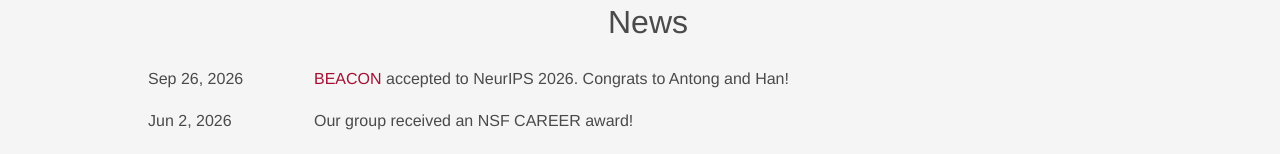
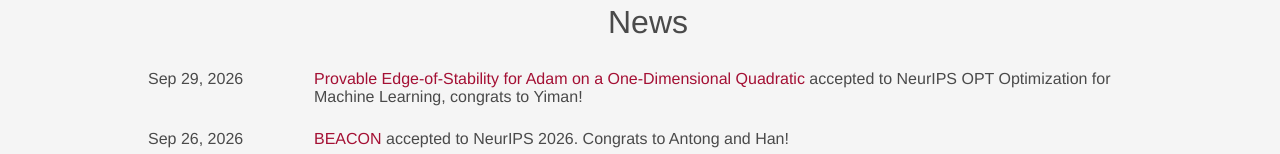
Before and after one commit to ComputationalRobotics/ComputationalRobotics.github.io, a React (Create React App) app: page / in a window 1280 px wide. Shown: the part 535-689 px from the top of the page. Built offline with nearby package versions, Linux system fonts and the light colour scheme.

Commit message:
update adam eos

```diff
--- a/src/components/HomePage/RecentNews.js
+++ b/src/components/HomePage/RecentNews.js
@@ -4,6 +4,12 @@
 // If you want to add to the news, just create dictionaries with keys 'date' (string), and 'content' (array of dictionaries).
 // If you want to add hyperlinks, just create dictionary with keys 'text' and 'link', otherwise just create text.
 const newsItems = [
+    {
+    date: 'Sep 29, 2026',
+    content: [
+      { text: 'Provable Edge-of-Stability for Adam on a One-Dimensional Quadratic', link: 'https://arxiv.org/abs/2608.20638'},
+      { text: ' accepted to NeurIPS OPT Optimization for Machine Learning, congrats to Yiman!'}
+    ],},
     {
     date: 'Sep 26, 2026',
     content: [
--- a/src/components/PublicationsPage.js
+++ b/src/components/PublicationsPage.js
@@ -66,11 +66,12 @@
   {
     id: 30,
     title: 'Provable Edge-of-Stability for Adam on a One-Dimensional Quadratic',
-    journal_year: 'arXiv preprint 2026',
+    journal_year: 'International OPT Workshop on Optimization for Machine Learning 2026',
     people: ['Yiman Fong', 'Heng Yang'],
     tags: ['Optimization Dynamics'],
     pdfLink: 'https://arxiv.org/abs/2608.20638',
-    year: 2026
+    year: 2026,
+    abbrev: 'NeurIPS OPT'
   },
   {
     id: 29,
```
Also changed, not shown: 9 other files (tests, documents, lock files or other folders).
